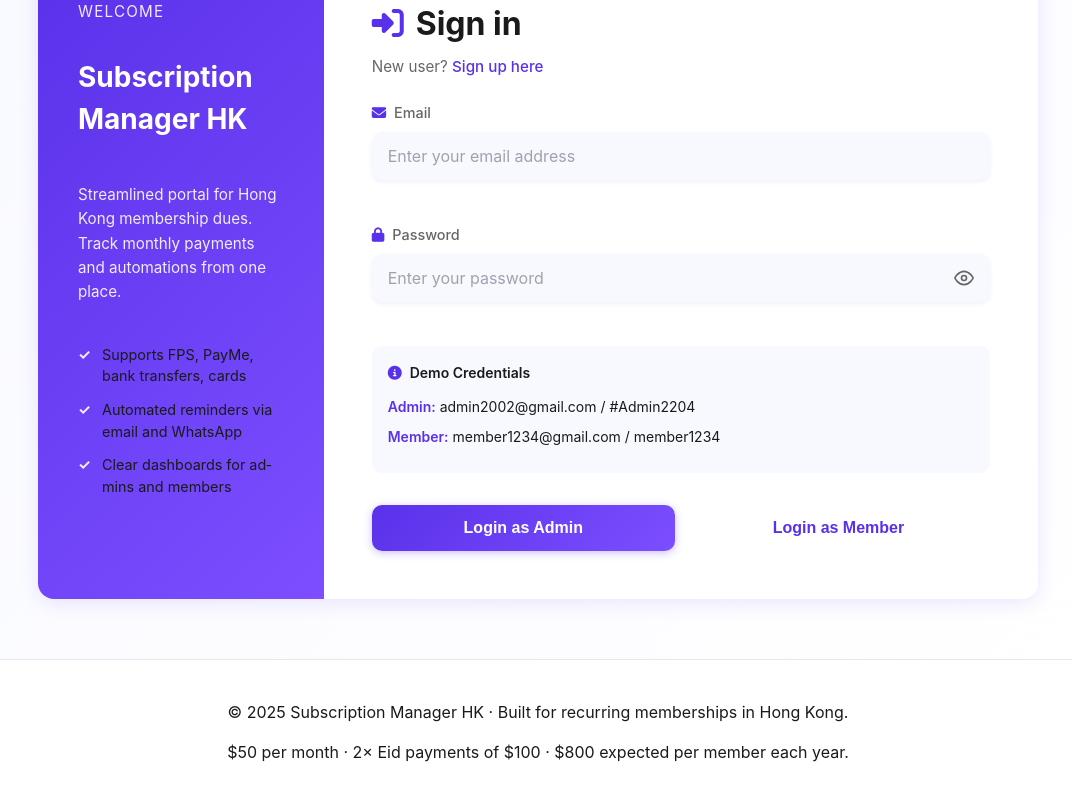
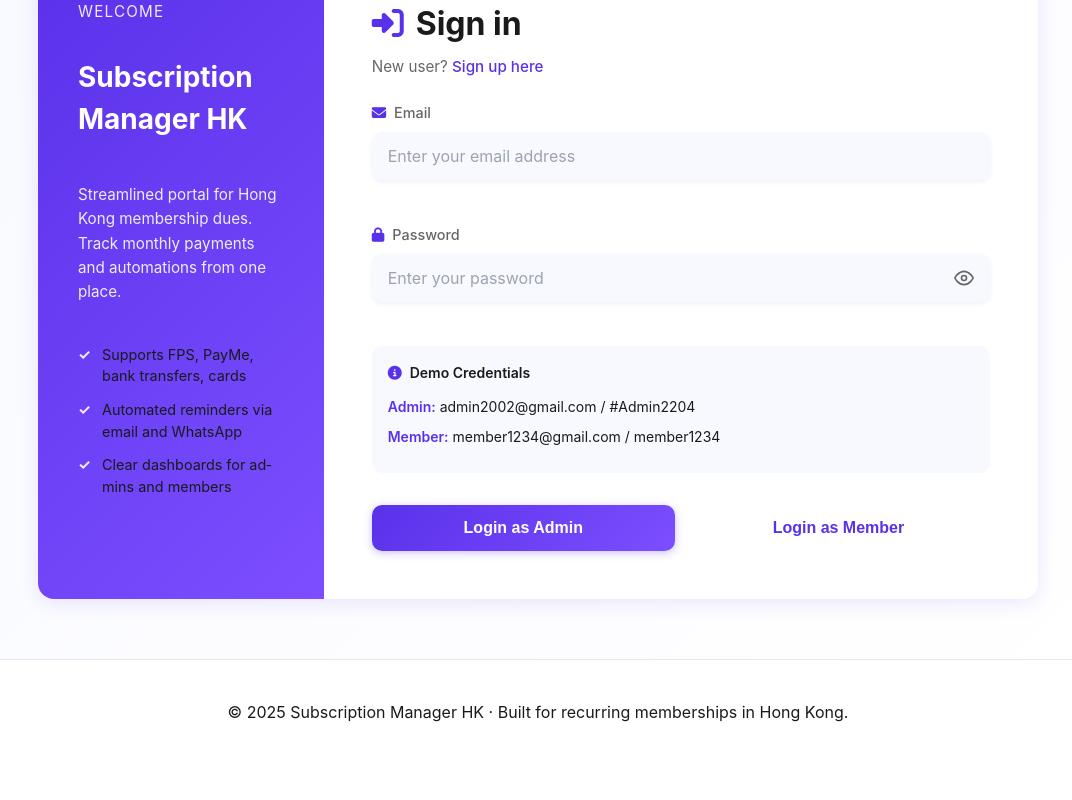
Before and after one commit to Cedrik0007/saas, a React (Vite) app in the folder client/: page /login in a window 1280 px wide. Shown: the part 194-994 px from the top of the page, without its empty margins (102-1174 px from the left). After the commit the page ends 958 px from the top, so only its background shows below. Built offline with nearby package versions, Linux system fonts and the light colour scheme; no server answers.

Commit message:
removed footer content

```diff
--- a/client/src/components/SiteFooter.jsx
+++ b/client/src/components/SiteFooter.jsx
@@ -6,8 +6,8 @@
         Hong Kong.
       </p>
       <p>
-        $50 per month · 2× Eid payments of $100 · $800 expected per member each
-        year.
+        {/* $50 per month · 2× Eid payments of $100 · $800 expected per member each
+        year. */}
       </p>
     </footer>
   );
```
